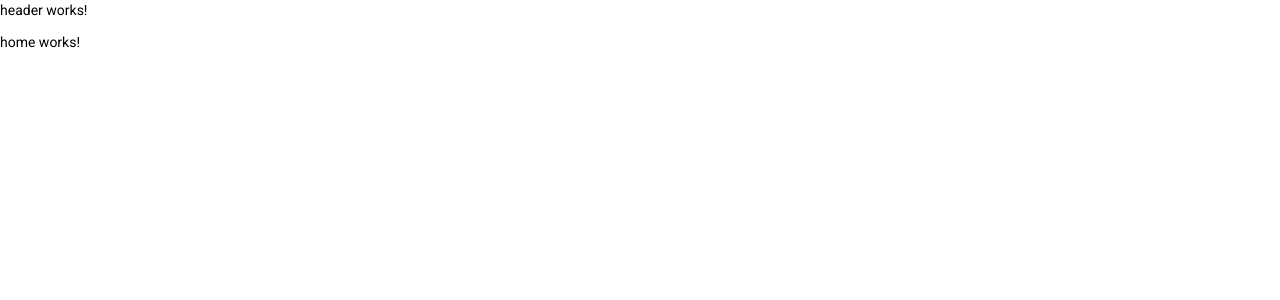
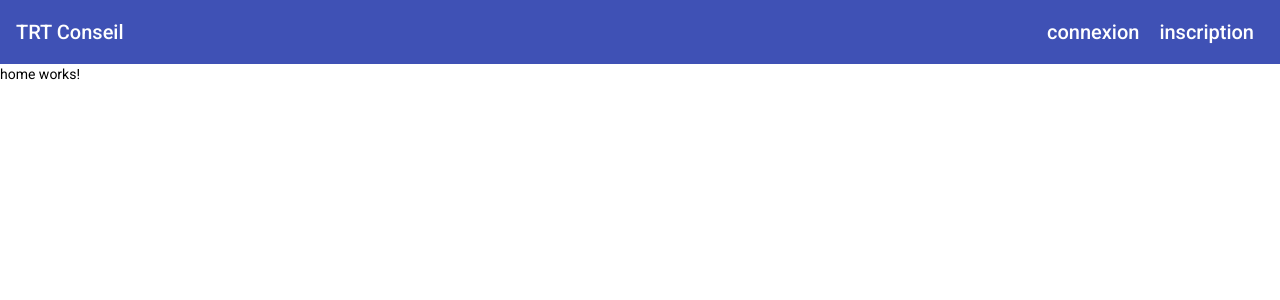
Before and after one commit to sandix34/TRT_Conseil_Project, an Angular app in the folder client/: page / in a window 1280 px wide. Shown: the top 300 px of the page. Built offline with nearby package versions, Linux system fonts and the light colour scheme.

Commit message:
setting up the header

```diff
--- a/client/src/app/app.module.ts
+++ b/client/src/app/app.module.ts
@@ -9,6 +9,7 @@ import { HomeComponent } from './home/home.component';
 import { ProfilComponent } from './profil/profil.component';
 import { ConnexionComponent } from './auth/connexion/connexion.component';
 import { InscriptionComponent } from './auth/inscription/inscription.component';
+import {LayoutModule} from "./shared/modules/layout.module";
 
 @NgModule({
   declarations: [
@@ -22,7 +23,8 @@ import { InscriptionComponent } from './auth/inscription/inscription.component';
   imports: [
     BrowserModule,
     AppRoutingModule,
-    BrowserAnimationsModule
+    BrowserAnimationsModule,
+    LayoutModule
   ],
   providers: [],
   bootstrap: [AppComponent]
--- a/client/src/app/shared/components/header/header.component.css
+++ b/client/src/app/shared/components/header/header.component.css
@@ -0,0 +1,8 @@
+mat-toolbar {
+  display: flex;
+  justify-content: space-between;
+}
+ul {
+  display: flex;
+  flex-direction: row;
+}
--- a/client/src/app/shared/components/header/header.component.html
+++ b/client/src/app/shared/components/header/header.component.html
@@ -1 +1,11 @@
-<p>header works!</p>
+<mat-toolbar color="primary">
+  <a routerLink="/">TRT Conseil</a>
+  <ul>
+    <li class="m-10">
+      <a routerLink="connexion">connexion</a>
+    </li>
+    <li class="m-10">
+      <a routerLink="inscription">inscription</a>
+    </li>
+  </ul>
+</mat-toolbar>
--- /dev/null
+++ b/client/src/app/shared/modules/layout.module.ts
@@ -0,0 +1,15 @@
+import { NgModule } from '@angular/core';
+import { CommonModule } from '@angular/common';
+import {MatToolbarModule} from '@angular/material/toolbar';
+
+const MODULES = [
+  CommonModule,
+  MatToolbarModule,
+];
+
+@NgModule({
+  declarations: [],
+  imports: MODULES,
+  exports: MODULES
+})
+export class LayoutModule { }
```
